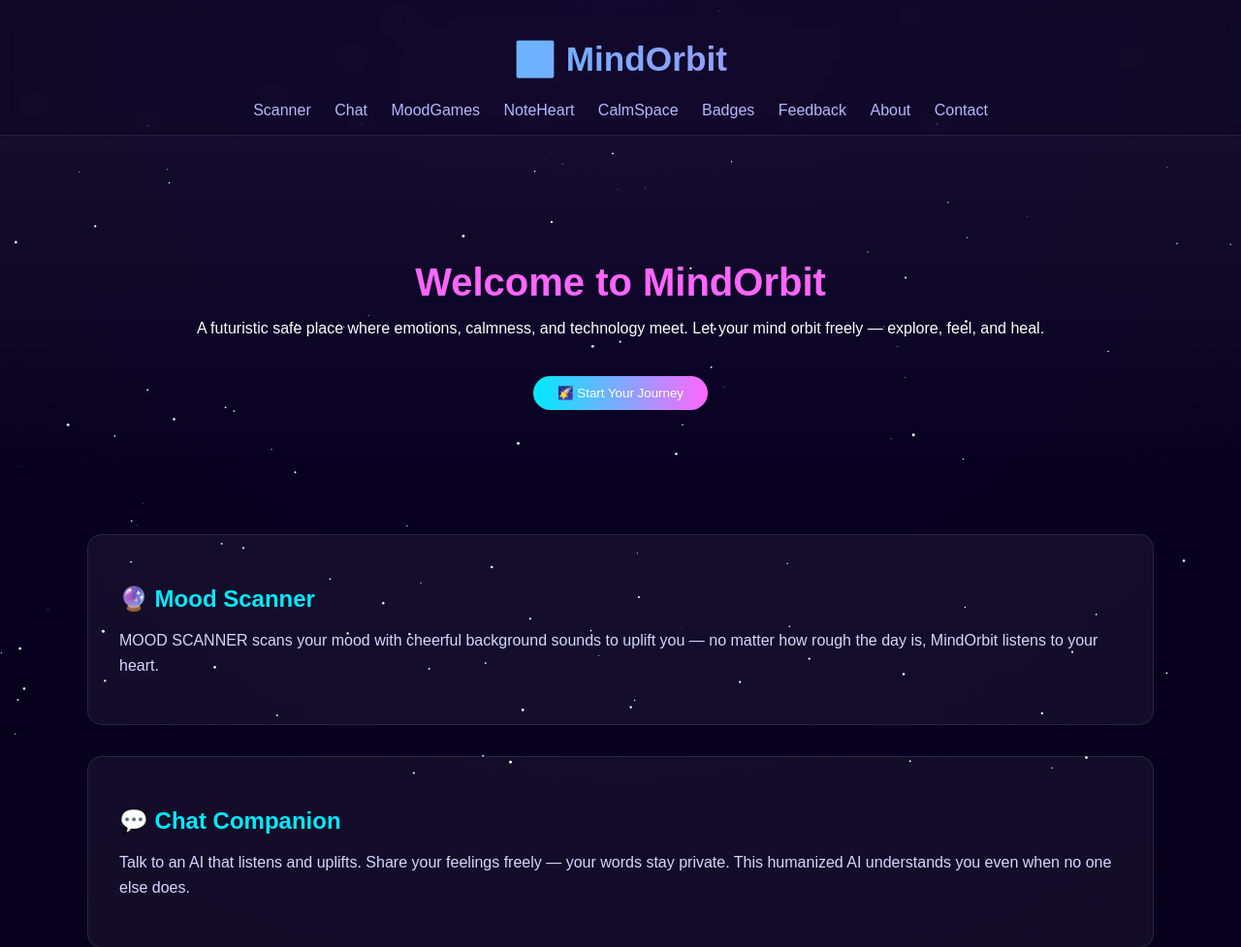
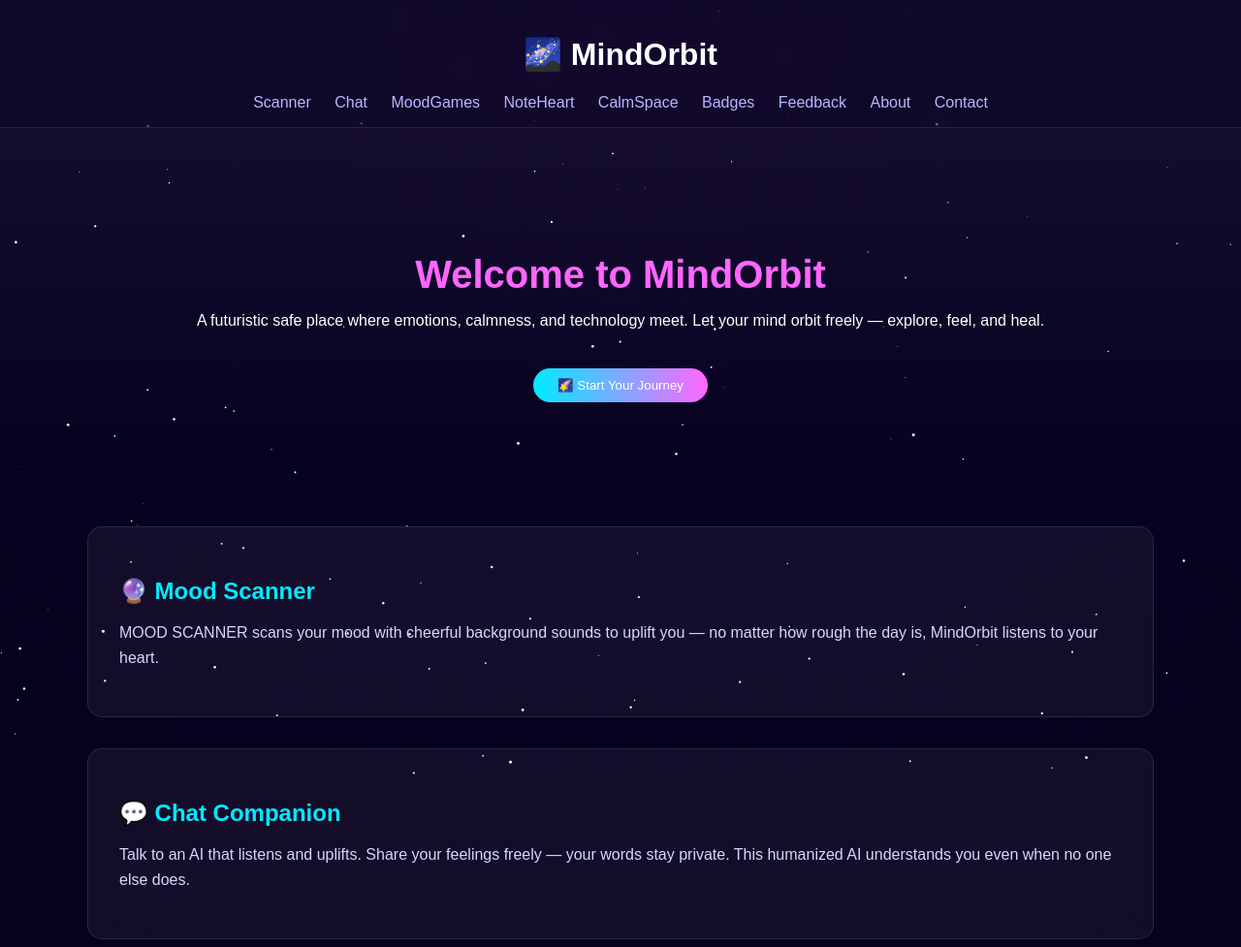
Before and after one commit to webstudios98-glitch/mindorbit, a Flask app: page /home in a window 1280 px wide. Shown: the top 977 px of the page at 97% size. Run offline with Flask 3, Linux system fonts and the light colour scheme.

Commit message:
Update home.html

```diff
--- a/templates/home.html
+++ b/templates/home.html
@@ -12,7 +12,7 @@
   <canvas id="bgCanvas"></canvas>
 
   <header>
-    <h1 class="logo">🌌 MindOrbit</h1>
+    <h1 >🌌 MindOrbit</h1>
     <nav>
       <a href="/scanner">Scanner</a>
       <a href="/chat">Chat</a>
```
